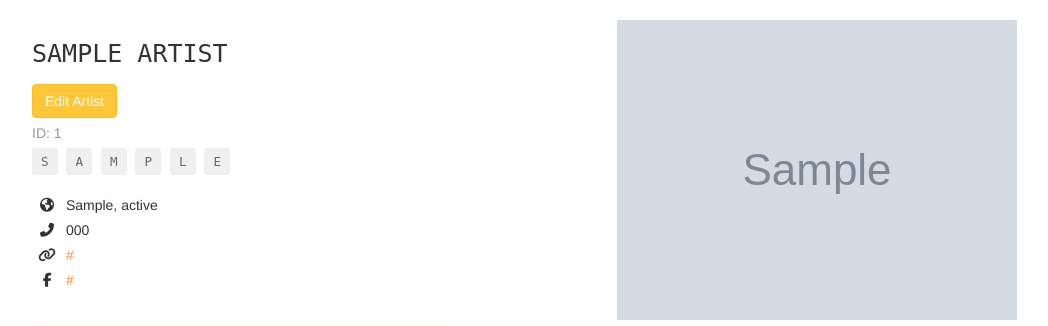
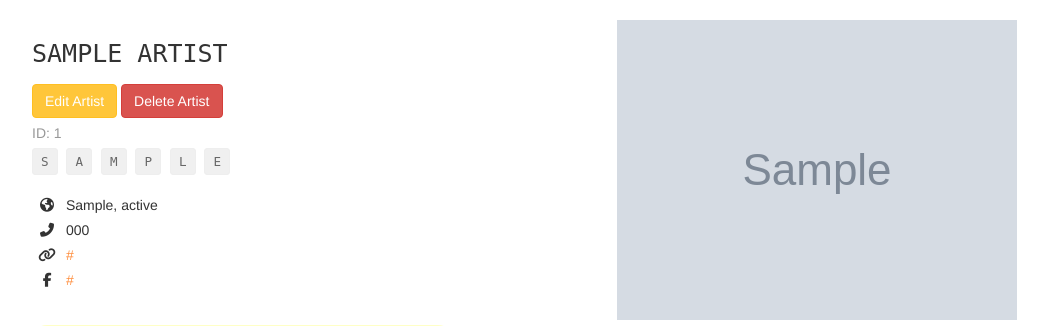
Before and after one commit to t-lanigan/fyyr-app, a Flask app: page /artists/1 in a window 1280 px wide. Shown: the part 60-386 px from the top of the page, without its empty margins (38-1086 px from the left). Run offline with Flask 2, Linux system fonts and the light colour scheme; tables that the repository leaves empty hold one stand-in row (values such as "Sample post"); grey boxes marked "Sample" are stand-in pictures; some libraries are stand-ins or nearby versions.

Commit message:
added delete artist and venue

```diff
--- a/templates/pages/show_artist.html
+++ b/templates/pages/show_artist.html
@@ -7,6 +7,7 @@
 			{{ artist.name }}
 		</h1>
 		<a href="/artists/{{ artist.id }}/edit" class="btn btn-primary">Edit Artist</a>
+		<button id="delete-artist-button" class="btn btn-danger", data-id="{{ artist.id }}">Delete Artist</button>
 		<p class="subtitle">
 			ID: {{ artist.id }}
 		</p>
@@ -72,5 +73,20 @@
 		{% endfor %}
 	</div>
 </section>
+<script>
+const deletebtn = document.getElementById('delete-artist-button');
+deletebtn.onclick = function(e) {
+	const artist = e.target.dataset['id'];
+	fetch('/artists/' + artist, {
+		method: 'DELETE'
+	})
+	.then(function() {
+	        window.location.href = '/artists';
+	})
+	.catch(function(e) {
+		console.log('error', e)
+	})
+}
+</script>
 
 {% endblock %}
```
Also changed, not shown: templates/pages/show_venue.html (+16 -0 lines).
